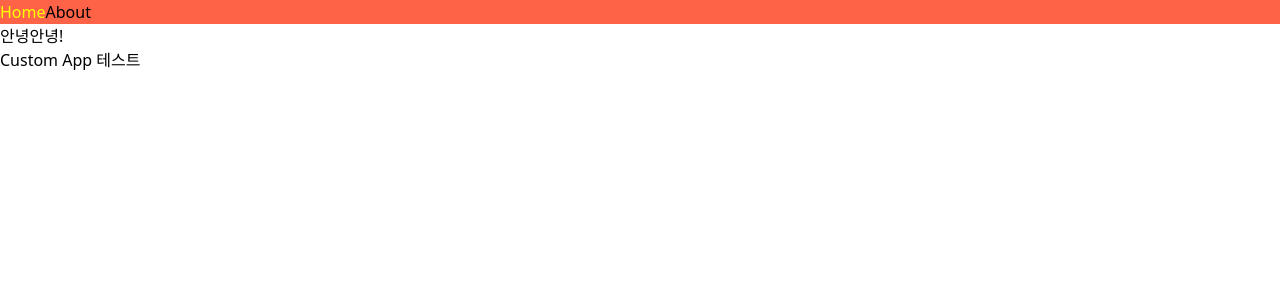
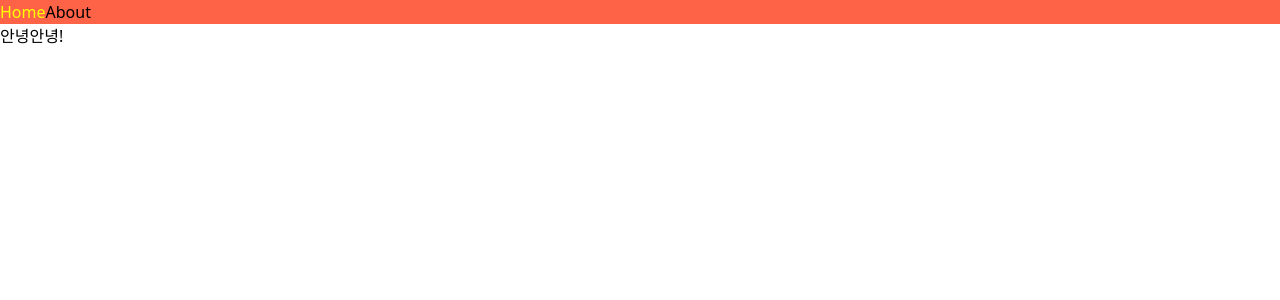
Before and after one commit to sryung1225/Nextjs_tutorial, a Next.js app: page / in a window 1280 px wide. Shown: the top 300 px of the page. Built offline with nearby package versions, Linux system fonts and the light colour scheme.

Commit message:
[📚 : practice] custom App 사용 시 자주 사용되는 패턴 Layout
- <Component {...pageProps} />를 Layout의 props(children)으로 전달함
- _app.tsx가 너무 커지지 않기를 원하면서 생긴 패턴

```diff
--- /dev/null
+++ b/src/components/Layout.tsx
@@ -0,0 +1,10 @@
+import NavBar from "./NavBar";
+
+export default function Layout({ children }: React.PropsWithChildren) {
+  return (
+    <>
+      <NavBar />
+      <div>{children}</div>
+    </>
+  );
+}
--- a/src/pages/_app.tsx
+++ b/src/pages/_app.tsx
@@ -1,13 +1,13 @@
 import type { AppProps } from "next/app";
 import "../styles/globals.css";
-import NavBar from "@/components/NavBar";
+import Layout from "@/components/Layout";
 
 export default function App({ Component, pageProps }: AppProps) {
   return (
     <>
-      <NavBar />
-      <Component {...pageProps} />
-      <span>Custom App 테스트</span>
+      <Layout>
+        <Component {...pageProps} />
+      </Layout>
     </>
   );
 }
```
